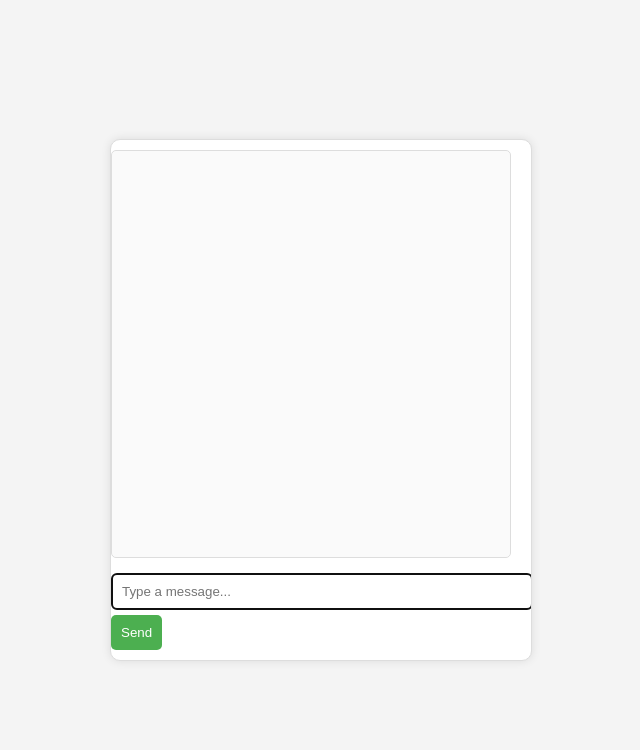
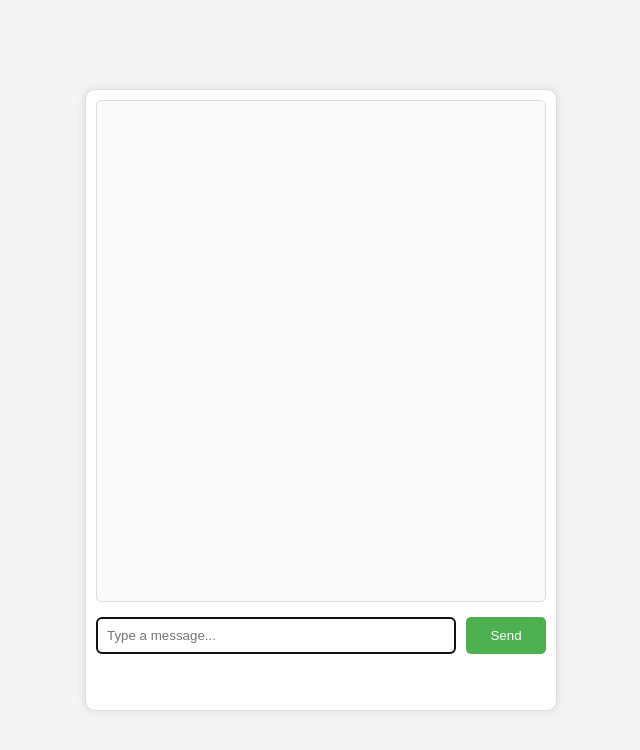
Before and after one commit to dandan-187/chat-system, a plain HTML site: page index.html in a window 1280 px wide. Shown: the whole page, without its empty margins (319-959 px from the left). Drawn offline with Linux system fonts and the light colour scheme.

Commit message:
Update style.css

```diff
--- a/style.css
+++ b/style.css
@@ -10,8 +10,8 @@ body {
 }
 
 .chat-container {
-    width: 400px;  /* Increased width */
-    height: 500px; /* Increased height */
+    width: 450px;  /* Increased width */
+    height: 600px; /* Increased height */
     background-color: white;
     border: 1px solid #ddd;
     border-radius: 10px;
@@ -24,7 +24,7 @@ body {
 
 .chat-box {
     flex-grow: 1;
-    max-height: 400px;
+    max-height: 480px; /* Limit chat box height */
     overflow-y: auto;
     margin-bottom: 10px;
     padding: 10px;
@@ -35,12 +35,18 @@ body {
     word-wrap: break-word; /* Break long words automatically */
 }
 
+.input-container {
+    display: flex;
+    width: 100%;
+}
+
 .user-input {
-    width: 100%;
+    flex-grow: 1;
     padding: 10px;
     margin-top: 5px;
     border-radius: 5px;
     border: 1px solid #ddd;
+    margin-right: 10px; /* Space between input and button */
 }
 
 .send-btn {
@@ -51,6 +57,7 @@ body {
     margin-top: 5px;
     border-radius: 5px;
     cursor: pointer;
+    width: 80px; /* Fixed width for button */
 }
 
 .send-btn:hover {
```
